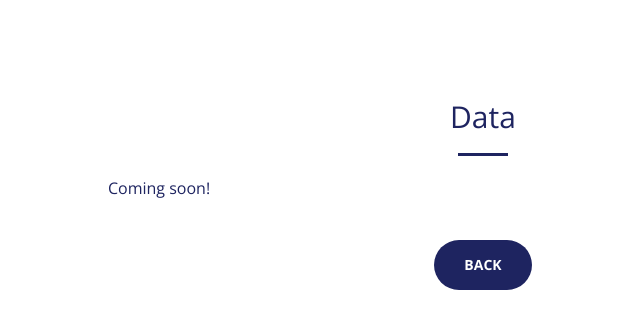
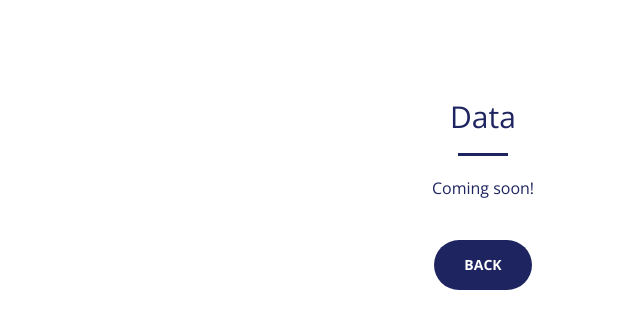
Before and after one commit to luccalino/luccalino.github.io, a Jekyll site: the page data.html, which Jekyll copies as it is, in a window 1280 px wide. Shown: the top 329 px of the page, without its empty margins (157-797 px from the left). Built offline with Jekyll 4.4.1, drawn with Linux system fonts in a browser that asks for light colours.

Commit message:
Update data.html

```diff
--- a/data.html
+++ b/data.html
@@ -45,7 +45,7 @@
             <div class="col-lg-8 col-lg-offset-2 text-center">
               <h2 class="section-heading">Data</h2>
               <hr class="primary text-center">
-              <p class="text-faded-main-dark">Coming soon!</p>
+              <p class="text-muted" style="color:#1E2460;">Coming soon!</p>
          </div>
       </div>
     </div>
```
